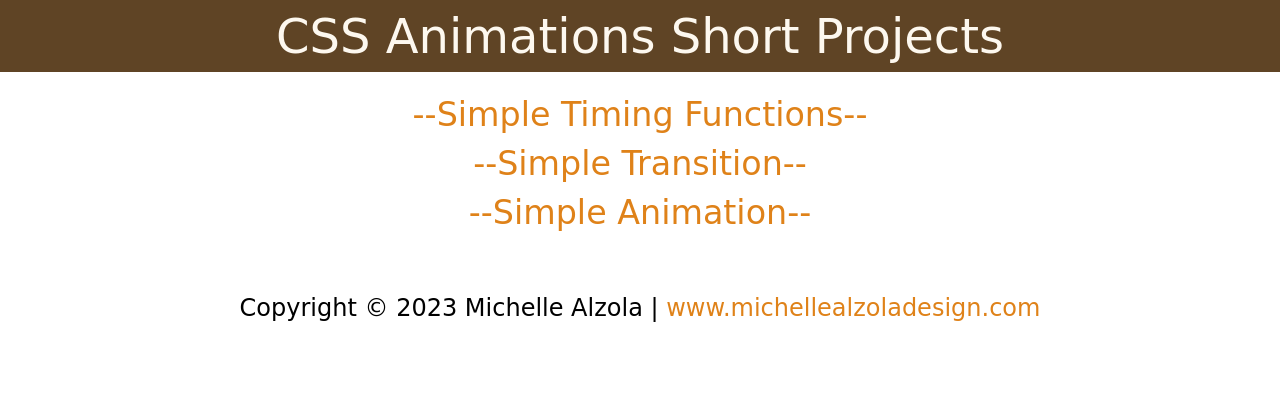
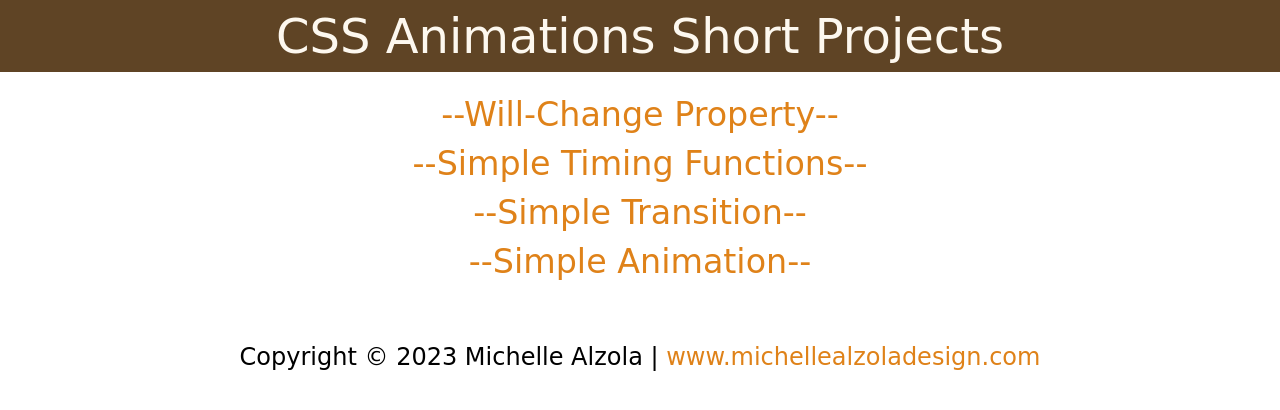
Before and after one commit to michellealzola/CSS-Animation-Short-Projects, a plain HTML site: page index.html in a window 1280 px wide. Drawn offline with Linux system fonts and the light colour scheme; a web font is replaced by a local one.

Commit message:
Updated index

```diff
--- a/index.html
+++ b/index.html
@@ -16,6 +16,8 @@
         <h1>CSS Animations Short Projects</h1>
     </header>
     <div class="container">
+        <a href="./WillChangeProperty/WillChangeProperty.html">--Will-Change Property--</a>
+        <br>
         <a href="./SimpleTimingFunctions/SimpleTimingFunctions.html">--Simple Timing Functions--</a>
         <br>
         <a href="./SimpleTransition/SimpleTransition.html">--Simple Transition--</a>
```
